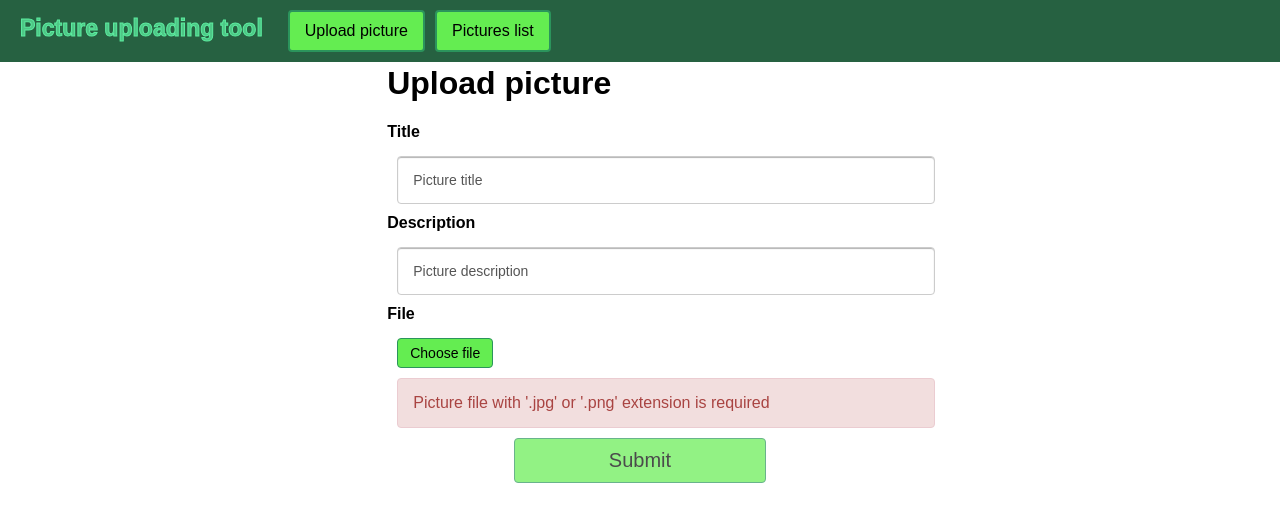
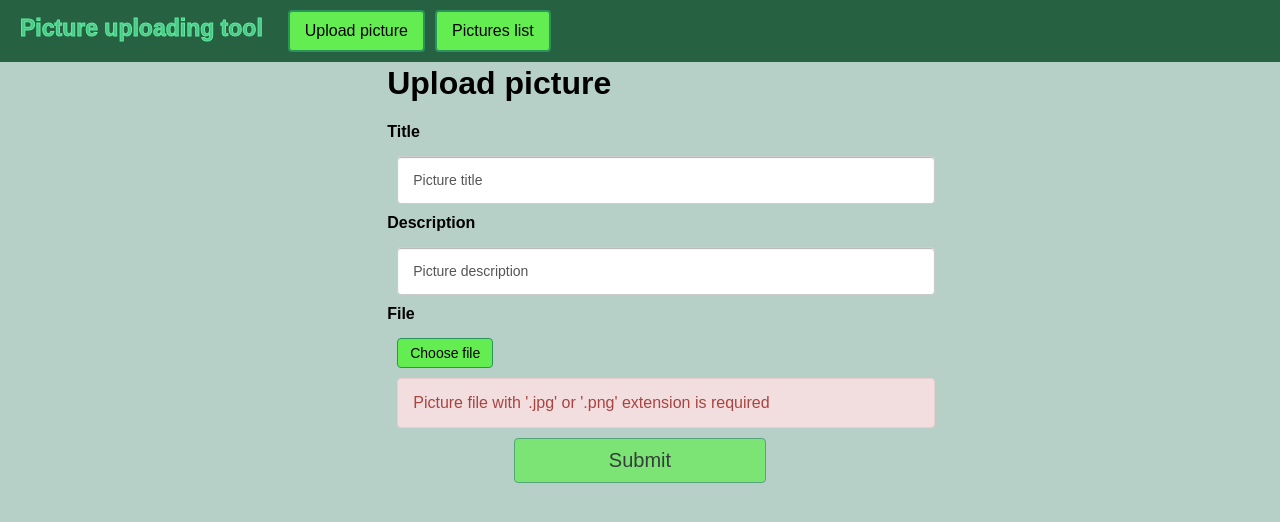
Before and after one commit to pajakpawel/PicturesUploadingTool, an Angular app in the folder Frontend/: page /upload-picture in a window 1280 px wide. Shown: the top 522 px of the page. Built offline with nearby package versions, Linux system fonts and the light colour scheme.

Commit message:
Updated global frontend styles with application background color

```diff
--- a/Frontend/src/styles.css
+++ b/Frontend/src/styles.css
@@ -1,6 +1,10 @@
 /* You can add global styles to this file, and also import other style files */
 * {
   font-family: Arial, Helvetica, sans-serif;
+}
+
+body {
+  background-color: #b7d0c7;
 }
 
 img {
```
